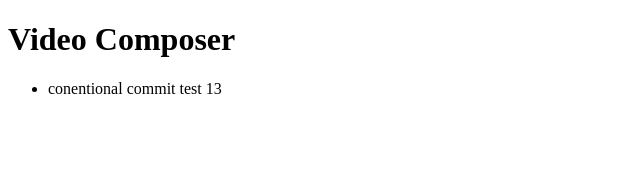
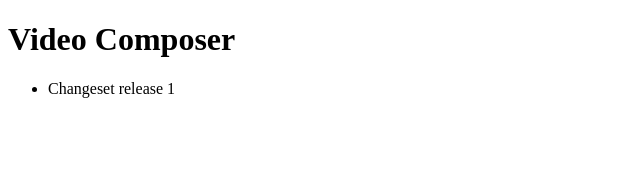
Before and after one commit to rjunsk/me-playground, a React (Create React App) app in the folder video-composer/: page / in a window 1280 px wide. Shown: the top 170 px of the page, without its empty margins (0-640 px from the left). Built offline with nearby package versions, Linux system fonts and the light colour scheme.

Commit message:
changeset release 1 (#19)
* changeset release 1

* changeset release 1 changeset

```diff
--- a/video-composer/src/App.tsx
+++ b/video-composer/src/App.tsx
@@ -3,7 +3,7 @@ export default function App() {
     <>
       <h1>Video Composer</h1>
       <ul>
-        <li>conentional commit test 13</li>
+        <li>Changeset release 1</li>
       </ul>
     </>
   );
```
Also changed, not shown: 1 other file (tests, documents, lock files or other folders).
